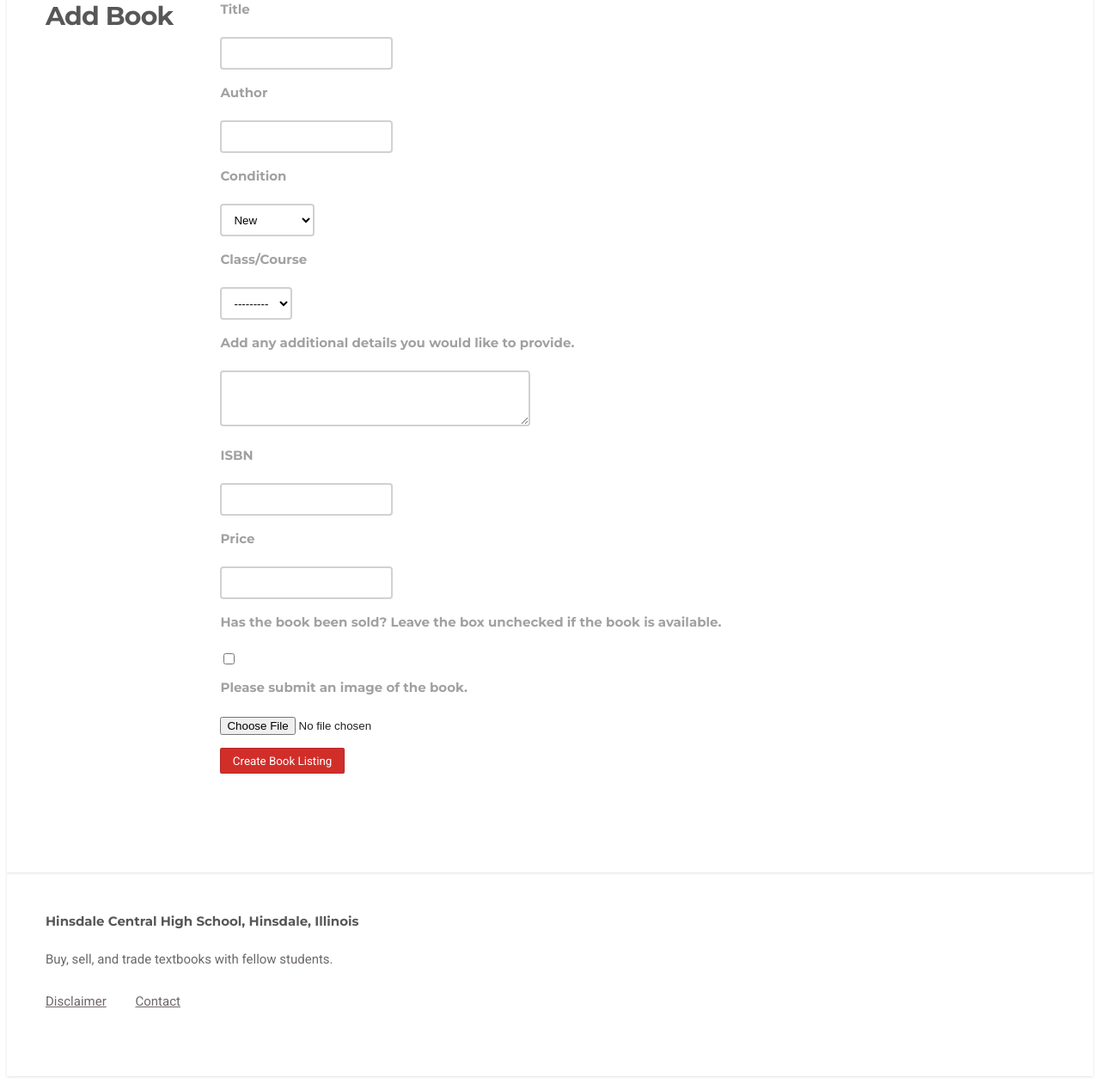
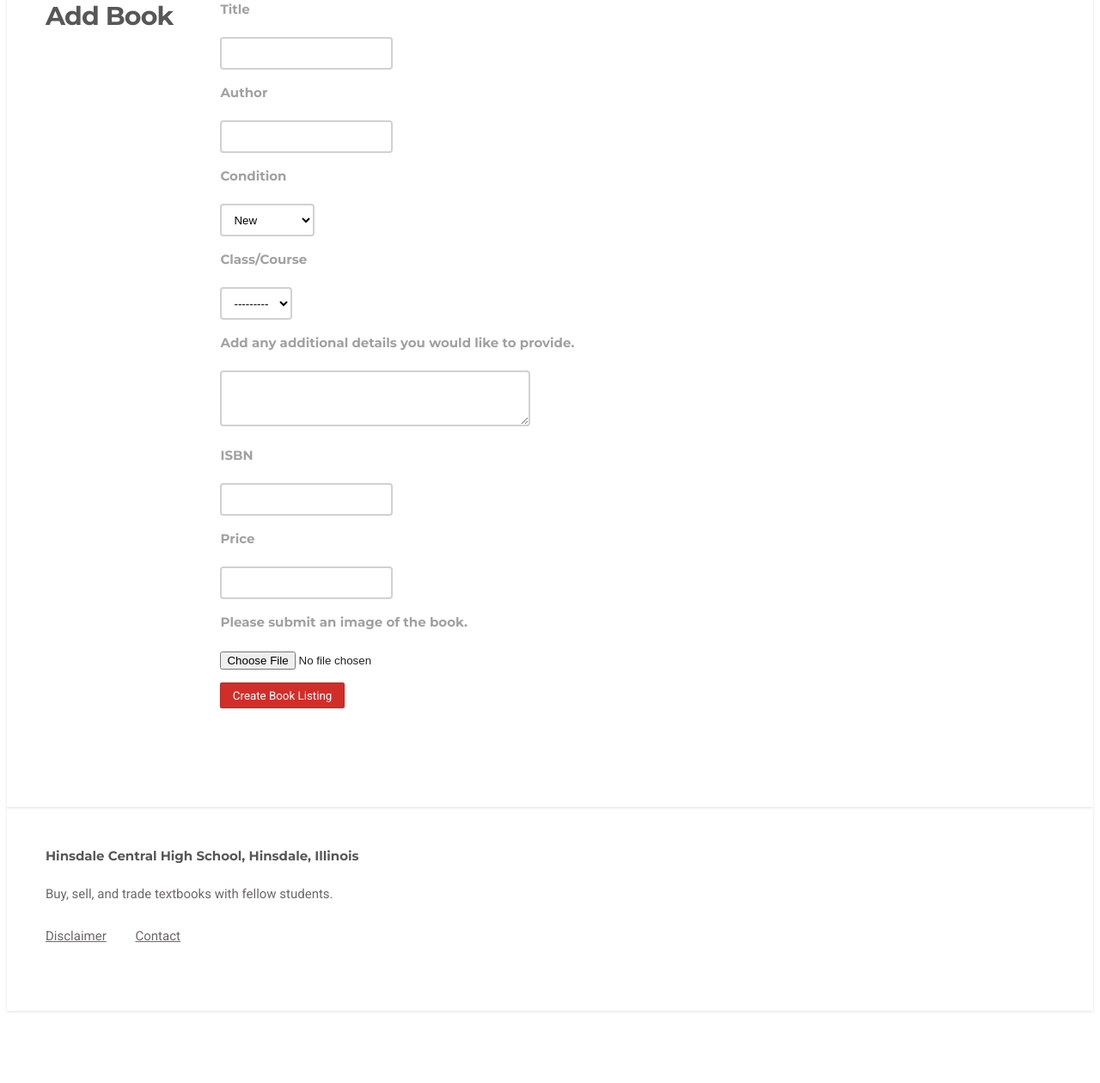
Before and after one commit to somair/hc_book_swap, a Django app: page /add_book/ in a window 1280 px wide. Shown: the part 155-1415 px from the top of the page at 86% size. After the commit the page ends 1332 px from the top, so only its background shows below. Run offline with Django 3.2, Linux system fonts and the light colour scheme; the visitor is signed in with stand-in values (Sample User, id 1); data that the repository does not hold is empty; parts of the project's set-up code (start-up, migrations or seed data) failed here and were passed over.

Commit message:
books: Remove sold field and references

```diff
--- a/books/admin.py
+++ b/books/admin.py
@@ -7,7 +7,7 @@ class CourseAdmin(admin.ModelAdmin):
     search_fields = ('name', 'teacher',)
 
 class BookAdmin(admin.ModelAdmin):
-    list_display = ('listed_by', 'name', 'author', 'isbn', 'submitted', 'sold')
+    list_display = ('listed_by', 'name', 'author', 'isbn', 'submitted')
     list_display_links = ('name',)
     search_fields = ('name', 'author', 'isbn',)
     list_per_page = 20
--- a/books/filters.py
+++ b/books/filters.py
@@ -13,5 +13,5 @@ class BookFilter(django_filters.FilterSet):
     class Meta:
         model = Book
         fields = ['name', 'price', 'condition', 'isbn', 'author']
-        exclude = ['course', 'thumbnail', 'description', 'listed_by', 'sold', 'submitted']
+        exclude = ['course', 'thumbnail', 'description', 'listed_by', 'submitted']
         strict = 'IGNORE'
--- a/books/forms.py
+++ b/books/forms.py
@@ -15,12 +15,11 @@ class BookForm(forms.ModelForm):
     description = forms.CharField(widget=forms.Textarea, help_text="Add any additional details you would like to provide.", required=False)
     isbn = forms.CharField(help_text="ISBN")
     price = forms.DecimalField(max_digits=5, decimal_places=2, help_text="Price")
-    sold = forms.BooleanField(initial=False, help_text="Has the book been sold? Leave the box unchecked if the book is available.", required=False)
     thumbnail = forms.ImageField(help_text="Please submit an image of the book.", required=False)
 
     class Meta:
         model = Book
-        fields = ('name', 'author', 'condition', 'course', 'description', 'isbn', 'price', 'sold', 'thumbnail',)
+        fields = ('name', 'author', 'condition', 'course', 'description', 'isbn', 'price', 'thumbnail',)
         exclude = ('listed_by','submitted')
 
     def clean(self):
--- a/books/models.py
+++ b/books/models.py
@@ -34,7 +34,6 @@ class Book(models.Model):
     listed_by = models.ForeignKey(User, default=1)
     name = models.CharField(max_length=200)
     price = models.DecimalField(max_digits=5, decimal_places=2, default=0)
-    sold = models.BooleanField(default=False)
     submitted = models.DateField(default=datetime.today)
     thumbnail = models.ImageField(upload_to=get_image_file_path, default='books/default/default_book_image.png')
     square_thumbnail = ImageSpecField(source='thumbnail',
--- a/books/views.py
+++ b/books/views.py
@@ -10,7 +10,7 @@ from books.filters import BookFilter
 from books.utils import compose_message
 
 def index(request):
-    book_list = Book.objects.filter(sold=False)
+    book_list = Book.objects.all()
     book_filter = BookFilter(request.GET, queryset=book_list)
     paginator = Paginator(book_filter.qs, 10)
     page = request.GET.get('page')
--- a/templates/books/detail.html
+++ b/templates/books/detail.html
@@ -19,6 +19,7 @@
         </ul>
         {% if book.listed_by == user %}
             <a href="{% url 'edit_book' book.id %}" class="hc-button">Edit Book</a>
+            <a href="{% url 'delete_book' book.id %}" class="hc-button">Delete</a>
         {% endif %}
     </div>
     <div class="two columns">
--- a/templates/books/snippets/listing.html
+++ b/templates/books/snippets/listing.html
@@ -18,11 +18,6 @@
                 <h5 class="secondary-heading book-price">${{ book.price }}</h5>
                 <a href="{% url 'detail' book.id %}" class="hc-button">Buy</a>
             {% else %}
-                {% if book.sold %}
-                    <strong>Sold</strong>
-                {% else %}
-                    <strong>Not Sold</strong>
-                {% endif %}
                 <h5 class="secondary-heading book-price">${{ book.price }}</h5>
                 <a href="{% url 'edit_book' book.id %}" class="hc-button">Edit</a>
                 <a href="{% url 'delete_book' book.id %}" class="hc-button">Delete</a>
```
